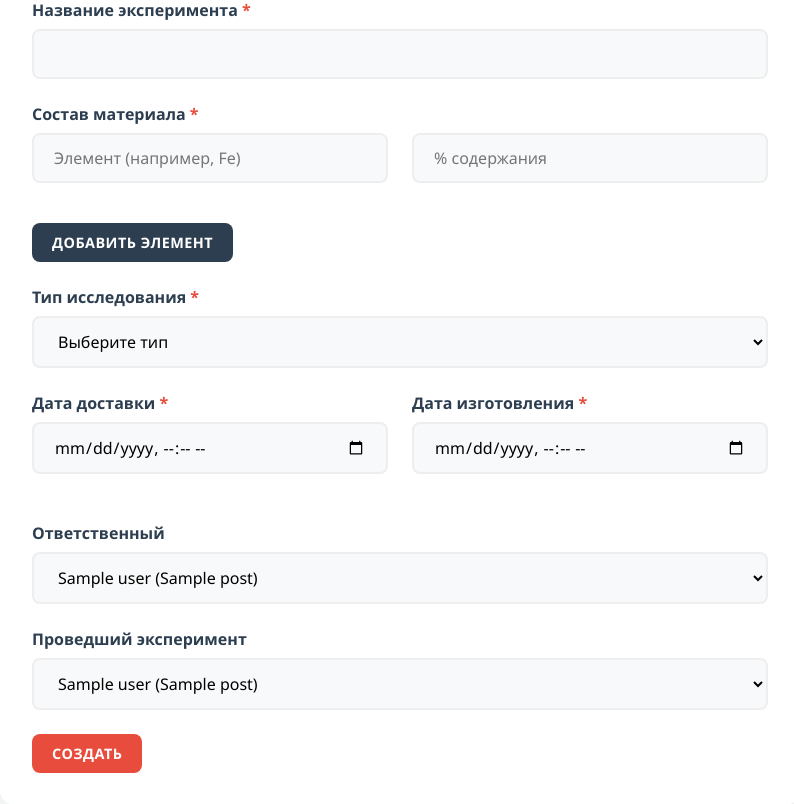
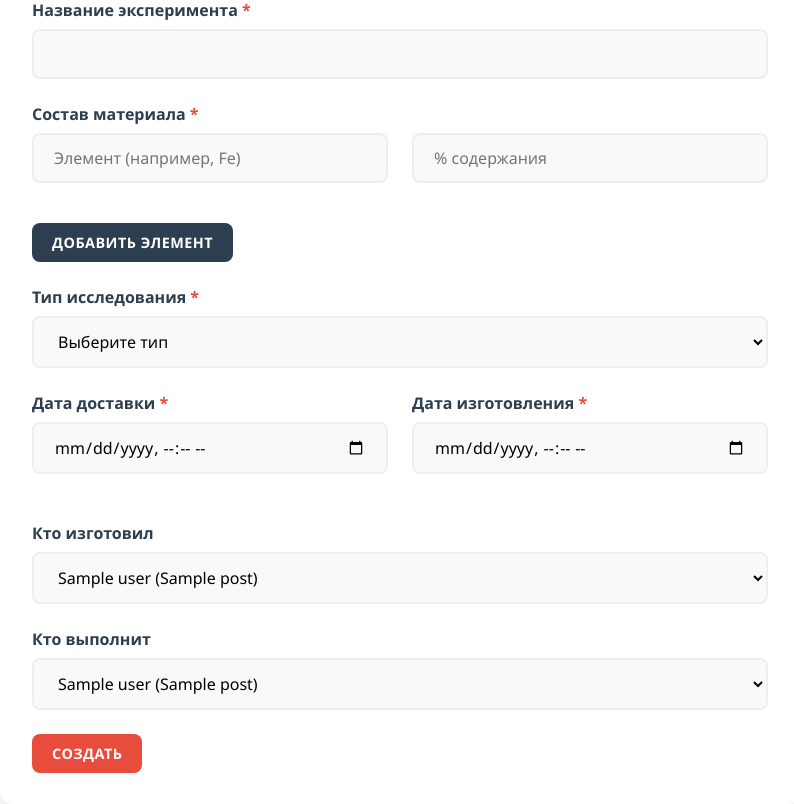
Before and after one commit to Antibote/diplom2, a FastAPI app: template templates/create_experiment.html in a window 1280 px wide. Shown: the part 161-965 px from the top of the page, without its empty margins (240-1034 px from the left). Run offline with FastAPI, Linux system fonts and the light colour scheme; the template is opened without the code that fills it: most values are stand-ins (such as "Sample title", 1, 10 or a date in 2020); parts of the project's set-up code (start-up, migrations or seed data) failed here and were passed over.

Commit message:
Косметические изменения

```diff
--- a/auth.py
+++ b/auth.py
@@ -21,7 +21,7 @@ ACCESS_TOKEN_EXPIRE_MINUTES = 30
 pwd_context = CryptContext(schemes=["bcrypt"], deprecated="auto")
 router = APIRouter()
 
-# В этом же файле (с аутентификацией)
+
 async def get_current_user(
     request: Request,
     db: AsyncSession = Depends(get_db)
--- a/templates/create_experiment.html
+++ b/templates/create_experiment.html
@@ -91,7 +91,7 @@
             </div>
 
             <div class="form-group">
-                <label>Ответственный</label>
+                <label>Кто изготовил</label>
                 <select name="creator_id" required>
                     {% for user in slaves %}
                         <option value="{{ user.id }}">{{ user.name }} ({{ user.post }})</option>
@@ -100,7 +100,7 @@
             </div>
 
             <div class="form-group">
-                <label>Проведший эксперимент</label>
+                <label>Кто выполнит</label>
                 <select name="conducted_id" required>
                     {% for user in slaves %}
                         <option value="{{ user.id }}">{{ user.name }} ({{ user.post }})</option>
```
